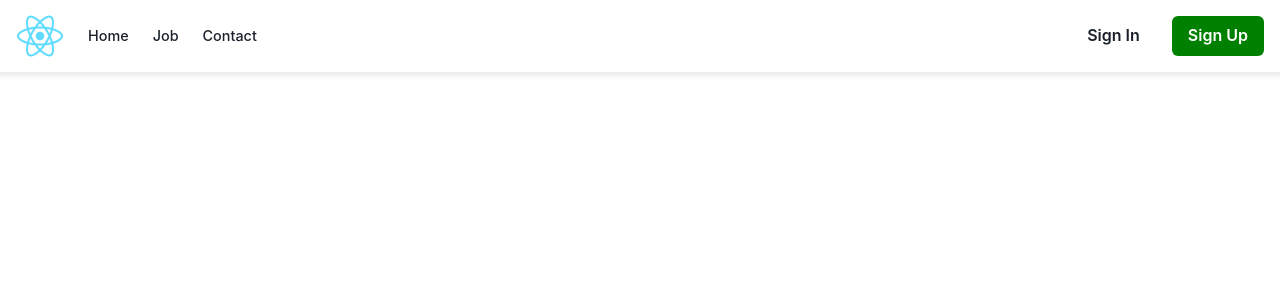
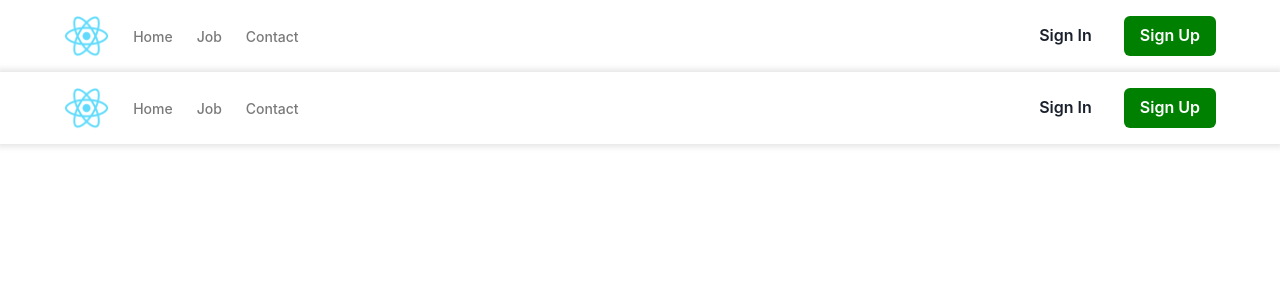
Before and after one commit to Lizzy223/Qwerty, a React (Create React App) app: page /anyname in a window 1280 px wide. Shown: the top 300 px of the page. Built offline with nearby package versions, Linux system fonts and the light colour scheme.

Commit message:
Made changes

```diff
--- a/src/App.js
+++ b/src/App.js
@@ -1,19 +1,18 @@
-import './assets/css/style.css';
+import "./assets/css/style.css";
 //import "./assets/css/bootstrap.min.css";
 import { Routes, Route } from "react-router-dom";
 ///import ReactGA from 'react-ga'
-import Index from './pages/index'
-import Jobs from "./pages/Jobs"
-import Login from "./pages/Login"
-import Register from "./pages/Register"
-import Nav from './components/Nav';
-import Contact from './pages/Contact';
-import ForgotPassword from './pages/ForgotPassword';
-import ResetPassword from './pages/ResetPassword';
-import Names from './pages/Anyname'
+import Index from "./pages/index";
+import Jobs from "./pages/Jobs";
+import Login from "./pages/Login";
+import Register from "./pages/Register";
+import Nav from "./components/Nav";
+import Contact from "./pages/Contact";
+import ForgotPassword from "./pages/ForgotPassword";
+import ResetPassword from "./pages/ResetPassword";
+import Names from "./pages/Anyname";
+import Name from "./components/Name";
 //import RouteChangeTracker from './components/RouteChangeTracker';
-
-
 
 function App() {
 	// const TRACKING_ID = "313004653"; // OUR_TRACKING_ID
@@ -30,16 +29,17 @@ function App() {
 	return (
 		<div className="">
 			{/* <RouteChangeTracker/> */}
-      {/* <Nav/> */}
+			{/* <Nav /> */}
+			<Name />
 			<Routes>
-        <Route path="/" element={<Index/>} />
-        <Route path="/jobs" exact element={<Jobs/>} />
-        <Route path="/login" exact element={<Login/>} />
-        <Route path="/contact" exact element={<Contact/>} />
-        <Route path="/register" exact element={<Register/>} />
-        <Route path="/forgotPassword" exact element={<ForgotPassword/>} />
-        <Route path="/resetpassword" exact element={<ResetPassword/>} />
-        <Route path="/anyname" exact element={<Names/>} />
+				<Route path="/" element={<Index />} />
+				<Route path="/jobs" exact element={<Jobs />} />
+				<Route path="/login" exact element={<Login />} />
+				<Route path="/contact" exact element={<Contact />} />
+				<Route path="/register" exact element={<Register />} />
+				<Route path="/forgotPassword" exact element={<ForgotPassword />} />
+				<Route path="/resetpassword" exact element={<ResetPassword />} />
+				<Route path="/anyname" exact element={<Names />} />
 			</Routes>
 		</div>
 	);
--- a/src/components/Name.js
+++ b/src/components/Name.js
@@ -5,51 +5,72 @@ import {
 	HStack,
 	Button,
 	Image,
+	Text,
 	Link,
+	Stack,
 } from "@chakra-ui/react";
-import { FaBars } from "react-icons/fa";
+import { useState } from "react";
+import { FaBars, FaTimes } from "react-icons/fa";
 
 const Name = () => {
+	const [isOpen, setIsOpen] = useState(false);
+	const toggleNav = () => {
+		setIsOpen(!isOpen);
+	};
 	return (
-    <>
-      <Flex justify="space-between">
-        {/* logo */}
-        <Box display={["block", "none"]}>
+		<Box
+			boxShadow="0 0 6px 3px rgba(0,0,0,0.1)"
+			bgColor="white"
+			py={["1rem", "0"]}
+		>
+			<Flex
+				justify={"space-between"}
+				w="90%"
+				mx="auto"
+				h={["auto", "4.5rem"]}
+				align="center"
+			>
+				<HStack spacing={[0, 6]} display={["block", "flex"]} w="full">
+					<Box display={["block", "block"]}>
 						<Image src="logo192.png" w="3rem" h="auto" />
 					</Box>
+					{/* menu items */}
 					<Flex
+						justify="space-between"
+						w="full"
+						align="center"
+						pos={["absolute", "unset"]}
 						bgColor="white"
-          justify={["flex-start", "space-between"]}
-          w="full"
-          flexDirection={["column", "row"]}
-          boxShadow="0 0 6px 3px rgba(0,0,0,0.1)"
-          h={["100vh", "4.5rem"]}
-          px="1rem"
-          align={["center", "center"]}
-          pos="absolute"
-          top={['100px','0']}
+						display={["block", "flex"]}
+						h={["100vh", "auto"]}
+						zIndex="5"
+						left={isOpen ? "0" : "-100%"}
+						top="75px"
+						pt={["40px", "0"]}
+						transition="left .5s ease"
 					>
-          <HStack spacing={6}>
-            <Box display={["none", "block"]}>
-              <Image src="logo192.png" w="3rem" h="auto" />
-            </Box>
-
-            {/* menu items */}
-            <HStack
-              spacing={[0, 6]}
+						<Stack
+							spacing={6}
 							fontSize=".9rem"
 							fontWeight="500"
-              flexDirection={["column", "row"]}
+							textAlign={["center", "left"]}
+							direction={["column", "row"]}
+							mb={[6, "0"]}
 						>
-              <Link _hover={{ color: "orange" }}>Home</Link>
-              <Link _hover={{ color: "orange" }}>Job</Link>
-              <Link _hover={{ color: "orange" }}>Contact</Link>
-            </HStack>
-          </HStack>
-          <HStack
-            spacing={[0, 4]}
-            pos={["abosolute", "unset"]}
-            flexDirection={["column", "row"]}
+							<Link _hover={{ color: "orange" }}>
+								<Text>Home</Text>
+							</Link>
+							<Link _hover={{ color: "orange" }}>
+								<Text>Job</Text>
+							</Link>
+							<Link _hover={{ color: "orange" }}>
+								<Text>Contact</Text>
+							</Link>
+						</Stack>
+						<Stack
+							spacing={[6, 4]}
+							direction={["column", "row"]}
+							align="center"
 						>
 							<Button bgColor="transparent" border="none">
 								Sign In
@@ -60,16 +81,18 @@ const Name = () => {
 								p="0rem 1rem"
 								borderRadius="6px"
 								color="white"
+								w="fit-content"
 							>
 								Sign Up
 							</Button>
+						</Stack>
+					</Flex>
 				</HStack>
-        </Flex>
-        <Box fontSize="1.2rem" display={["block", "none"]}>
-          <FaBars />
+				<Box fontSize="1.2rem" display={["block", "none"]} onClick={toggleNav}>
+					{isOpen ? <FaTimes /> : <FaBars />}
 				</Box>
 			</Flex>
-    </>
+		</Box>
 	);
 };
 
```
Also changed, not shown: 1 other file (tests, documents, lock files or other folders). Lines whose indentation alone changed are shown as unchanged.
